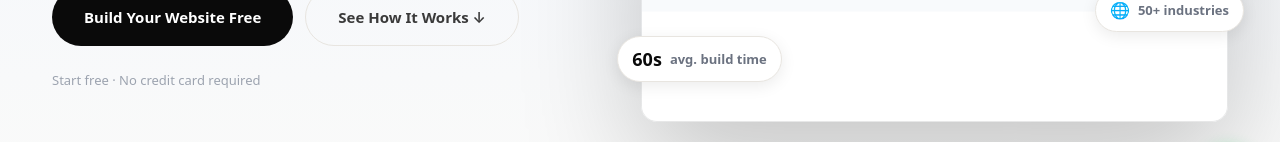
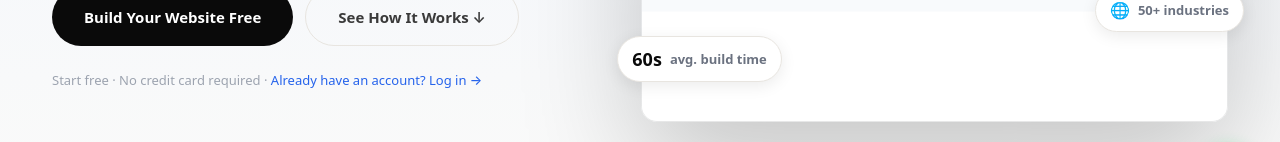
Before and after one commit to starfaisal2/leados-website, a Next.js app: page /website-builder in a window 1280 px wide. Shown: the part 504-646 px from the top of the page. Built offline with nearby package versions, Linux system fonts and the light colour scheme.

Commit message:
feat: add Sites Builder login link to website-builder page
Adds Already have an account Log in link below hero CTA and bottom CTA linking to sites.myleados.ai/login

Co-Authored-By: Claude Sonnet 4.6 <noreply@anthropic.com>

```diff
--- a/app/website-builder/WebsiteBuilderPage.tsx
+++ b/app/website-builder/WebsiteBuilderPage.tsx
@@ -3,6 +3,7 @@ import { useState, useEffect } from "react";
 import Link from "next/link";
 
 const BUILDER = "https://sites.myleados.ai/signup";
+const LOGIN = "https://sites.myleados.ai/login";
 const BOOK = "https://wa.me/971568350424?text=Hi%20LeadOS%2C%20I%27d%20love%20to%20see%20a%20demo%20of%20the%20Website%20Builder";
 
 const PROMPTS = [
@@ -242,7 +243,12 @@ export default function WebsiteBuilderPage() {
                 </a>
               </div>
 
-              <p className="wb-trust-line">Start free · No credit card required</p>
+              <p className="wb-trust-line">
+                Start free · No credit card required ·{" "}
+                <a href={LOGIN} target="_blank" rel="noopener noreferrer" style={{ color: "#2563eb", textDecoration: "none", fontWeight: 500 }}>
+                  Already have an account? Log in →
+                </a>
+              </p>
             </div>
 
             {/* RIGHT — browser mockup */}
@@ -625,7 +631,12 @@ export default function WebsiteBuilderPage() {
                 Book a Demo
               </a>
             </div>
-            <p className="wb-final-trust">No credit card required to start</p>
+            <p className="wb-final-trust">
+              No credit card required to start ·{" "}
+              <a href={LOGIN} target="_blank" rel="noopener noreferrer" style={{ color: "#2563eb", textDecoration: "none", fontWeight: 500 }}>
+                Already have an account? Log in →
+              </a>
+            </p>
           </div>
         </section>
 
```
